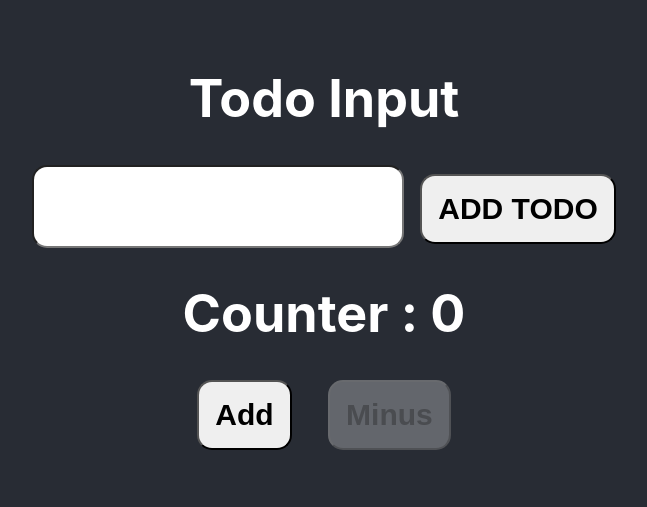
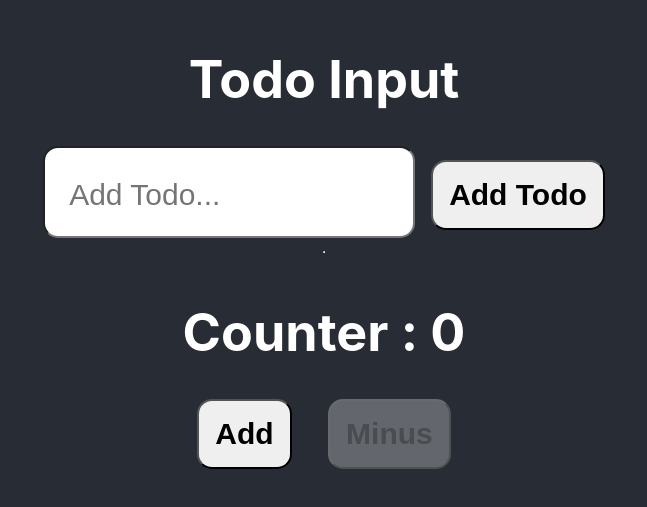
Before and after one commit to Brar21/TypeScript-Learning, a React (Create React App) app in the folder TypeScript.Course/typewithreact/: page / in a window 1280 px wide. Shown: the part 159-666 px from the top of the page, without its empty margins (316-963 px from the left). Built offline with nearby package versions, Linux system fonts and the light colour scheme.

Commit message:
Events in React-typescript

```diff
--- a/TypeScript.Course/typewithreact/src/App.css
+++ b/TypeScript.Course/typewithreact/src/App.css
@@ -44,9 +44,10 @@
 .todoinput{
     width: 20rem;
     padding: 1.5rem;
-    padding-top: 40px;
+    padding-top: 30px;
     border-radius: 15px;
-    margin-right: 1rem
+    margin-right: 1rem;
+    font-size: 30px
 }
 .App-link {
   color: #61dafb;
--- a/TypeScript.Course/typewithreact/src/App.tsx
+++ b/TypeScript.Course/typewithreact/src/App.tsx
@@ -3,21 +3,49 @@ import './App.css';
 import Button from './components/Button';
 import TodoInput from './components/TodoInput';
 
+interface Todo
+{
+    id: number,
+    text:string
+}
+
 function App()
 {
-    const [value,setValue]=useState<number>(0)
+    const [value,setValue] = useState<number>(0);
+    const [todo,setTodo]=useState<Todo[]>([])
+    const handleAdd = (text:string) =>
+    {
+        const todoItem: Todo = {
+            id: Date.now(),
+            text,
+        }
+        setTodo(
+            [...todo,todoItem]
+        )
+
+    }
+    console.log(todo)
   return (
     <div className="App">
           <header className="App-header">
               <h1>Todo Input</h1>
-              <TodoInput/>
+              <TodoInput handleAdd={handleAdd} />
+
+              {/*<p>{todo}</p>*/}
+              <hr />
               <h1>Counter : {value}</h1>
               <div>
-              <Button text="Add" disabled={value===20}  handleClick={() => setValue(value + 1)} />
+                  <Button
+                      text="Add"
+                      disabled={value === 20}
+                      handleClick={() => setValue(value + 1)} />
        &nbsp;
        &nbsp;
        &nbsp;
-                  <Button text="Minus" disabled={value===0} handleClick={() => setValue(value - 1)} />
+                  <Button
+                      text="Minus"
+                      disabled={value === 0}
+                      handleClick={() => setValue(value - 1)} />
 
               </div>
       </header>
--- a/TypeScript.Course/typewithreact/src/components/TodoInput.tsx
+++ b/TypeScript.Course/typewithreact/src/components/TodoInput.tsx
@@ -1,9 +1,9 @@
 import React, { useState } from 'react'
-import Button from './Button'
+//import Button from './Button'
 //todo -->input
 //todo submit --> button
 type TodoProps = {
-
+  handleAdd:(text:string)=>void
 }
 const TodoInput = (props: TodoProps) =>
 {
@@ -13,10 +13,17 @@ const TodoInput = (props: TodoProps) =>
     {
         setText(e.target.value)
     }
+    const handleClick:React.MouseEventHandler<HTMLButtonElement> = () =>
+    {
+        props.handleAdd(text)
+     setText("")
+    }
   return (
       <div className='todo'>
-          <input className='todoinput' type="text" value={text} onChange={handleChange} />
-          <Button text='ADD TODO'/>
+          <input className='todoinput' placeholder='Add Todo...' type="text" value={text} onChange={handleChange} />
+          {/*<Button text='ADD TODO' handleClick={handleClick}/>
+          */}
+          <button className='buttoncomponent' onClick={handleClick}>Add Todo</button>
     </div>
   )
 }
```
